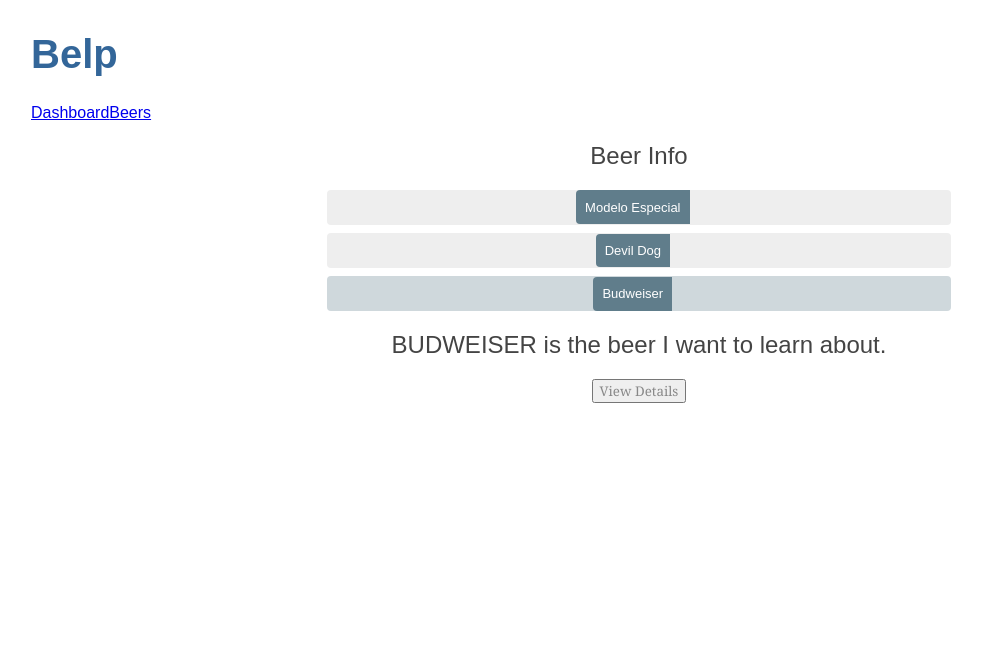
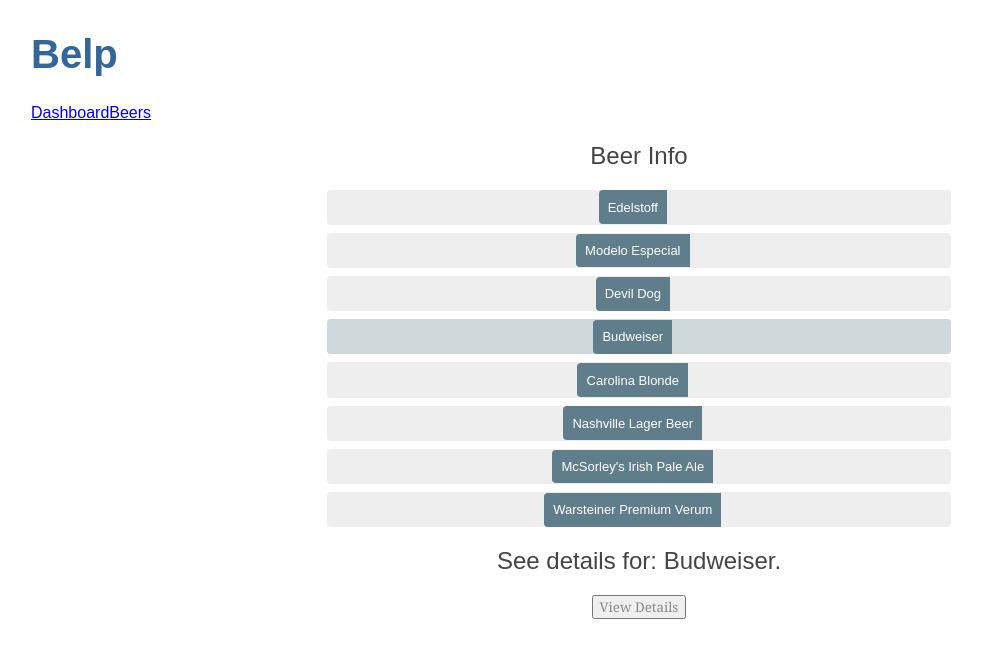
Before and after one commit to eharris128/angular-project, an Angular app: page /beers in a window 1280 px wide. Both pictures are taken after a click on the item "Budweiser". Shown: the top 658 px of the page, without its empty margins (1-983 px from the left). Built offline with nearby package versions, Linux system fonts and the light colour scheme.

Commit message:
Adds more mock beers

```diff
--- a/src/app/beers.component.html
+++ b/src/app/beers.component.html
@@ -2,14 +2,12 @@
   <h2>Beer Info</h2>
   <ul class='beers'>
     <li [class.selected]='beer === selectedBeer' *ngFor='let beer of beers' (click)='onSelect(beer)'>
-      <!-- <span class='badge'>{{beer.abv}}</span>
-      <span class='badge'>{{beer.style}}</span> -->
       <span class='badge'>{{beer.name}}</span>
     </li>
   </ul>
   <div *ngIf="selectedBeer">
   <h2>
-    {{selectedBeer.name | uppercase}} is the beer I want to learn about.
+    See details for: {{selectedBeer.name}}.
   </h2>
   <button (click)="gotoDetail()">View Details</button>
 </div>
--- a/src/app/dashboard/dashboard.component.html
+++ b/src/app/dashboard/dashboard.component.html
@@ -1,4 +1,4 @@
-<h3>Top Beers</h3>
+<h3>Beers of the Day</h3>
 <div class="grid grid-pad">
   <a *ngFor="let beer of beers" [routerLink]="['/detail', beer.id]" class="col-1-4">
     <div class="module beer">
--- a/src/app/mock-beers.ts
+++ b/src/app/mock-beers.ts
@@ -1,7 +1,12 @@
 import { Beer } from './beer';
 
 export const BEERS: Beer[] = [
+  { name: 'Edelstoff', abv: 5.6, style: 'Lager', id: 0},
   { name: 'Modelo Especial', abv: 4.5, style: 'Smooth', id: 1},
   { name: 'Devil Dog', abv: 7.2, style: 'Bitter', id: 2},
-  { name: 'Budweiser', abv: 5.0, style: 'Heavy', id: 3}
+  { name: 'Budweiser', abv: 5.0, style: 'Heavy', id: 3},
+  { name: 'Carolina Blonde', abv: 4.3, style: 'Cream Ale', id: 4},
+  { name: 'Nashville Lager Beer', abv: 4.8, style: 'Lager - American Light', id: 5},
+  { name: 'McSorley\'s Irish Pale Ale', abv: 5.5, style: 'Red Ale - Irish', id: 6},
+  { name: 'Warsteiner Premium Verum', abv: 4.8, style: 'German Pilsner', id: 7}
 ]
```
